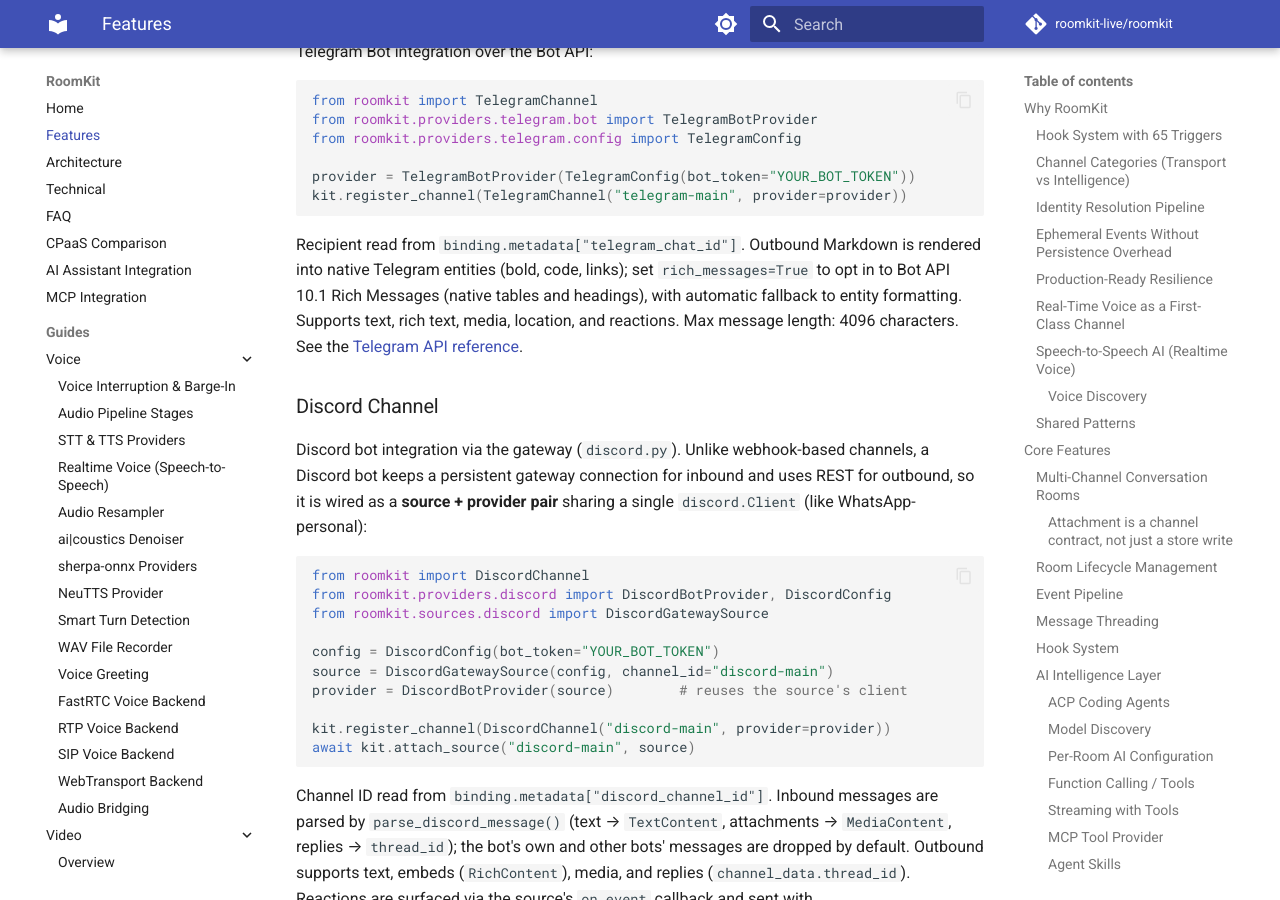
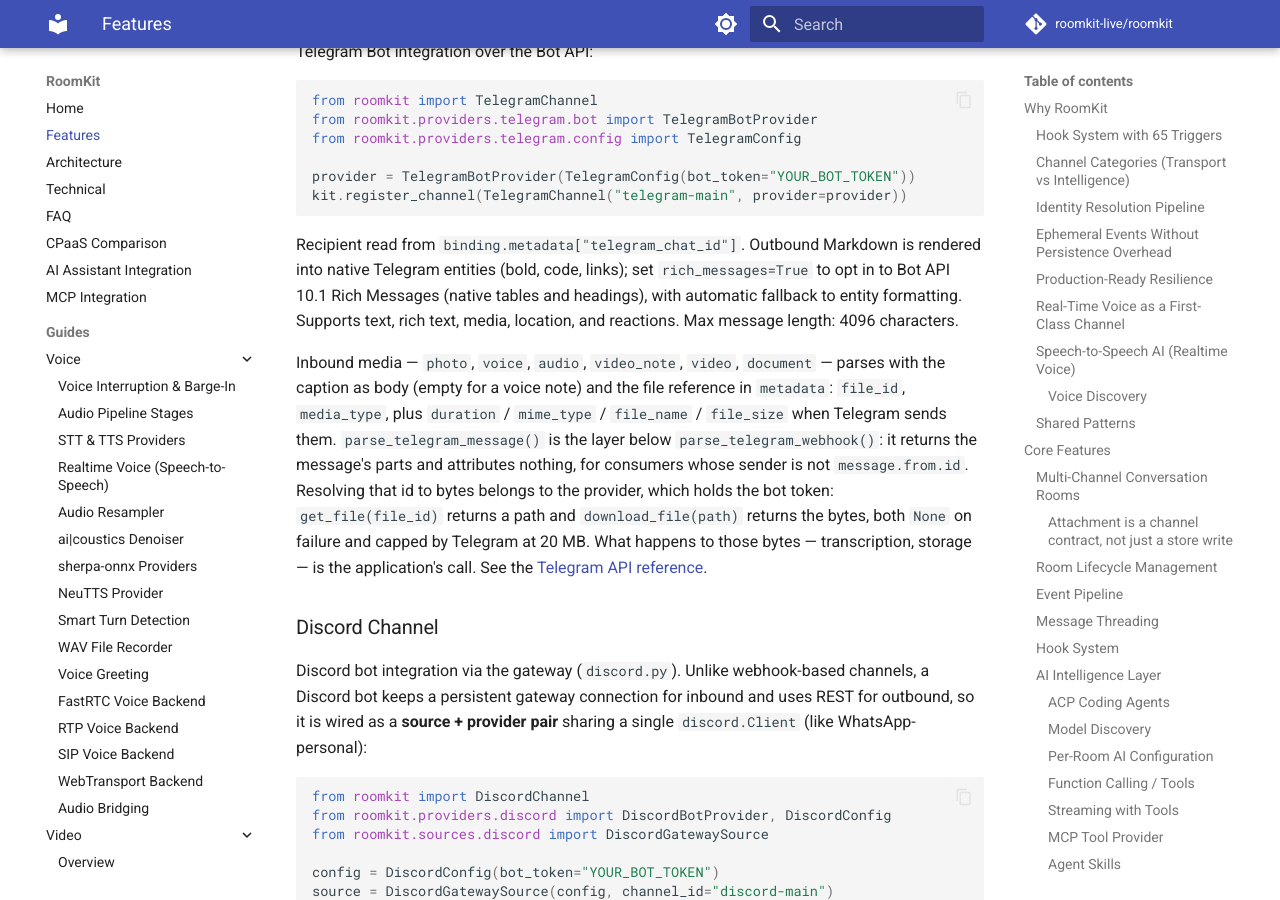
Before and after one commit to roomkit-live/roomkit-docs, an MkDocs documentation site: the page built from docs/features.md, in a window 1280 px wide and 900 px high, scrolled down 34041 px. Built offline with MkDocs 1.6.1 and Material for MkDocs 9.7.7, drawn with Linux system fonts in a browser that asks for light colours; comment, search, counter and statistics services are not loaded.

Commit message:
docs(telegram): inbound media, file resolution, and the layer below attribution (RMK-107)

```diff
--- a/docs/features.md
+++ b/docs/features.md
@@ -1370,8 +1370,20 @@ Recipient read from `binding.metadata["telegram_chat_id"]`. Outbound Markdown is
 rendered into native Telegram entities (bold, code, links); set
 `rich_messages=True` to opt in to Bot API 10.1 Rich Messages (native tables and
 headings), with automatic fallback to entity formatting. Supports text, rich
-text, media, location, and reactions. Max message length: 4096 characters. See
-the [Telegram API reference](api/providers-telegram.md).
+text, media, location, and reactions. Max message length: 4096 characters.
+
+Inbound media — `photo`, `voice`, `audio`, `video_note`, `video`, `document` —
+parses with the caption as body (empty for a voice note) and the file reference
+in `metadata`: `file_id`, `media_type`, plus `duration` / `mime_type` /
+`file_name` / `file_size` when Telegram sends them. `parse_telegram_message()`
+is the layer below `parse_telegram_webhook()`: it returns the message's parts
+and attributes nothing, for consumers whose sender is not `message.from.id`.
+Resolving that id to bytes
+belongs to the provider, which holds the bot token: `get_file(file_id)` returns
+a path and `download_file(path)` returns the bytes, both `None` on failure and
+capped by Telegram at 20 MB. What happens to those bytes — transcription,
+storage — is the application's call. See the
+[Telegram API reference](api/providers-telegram.md).
 
 ### Discord Channel
 
```
Also changed, not shown: docs/api/providers-telegram.md (+62 -0 lines).
